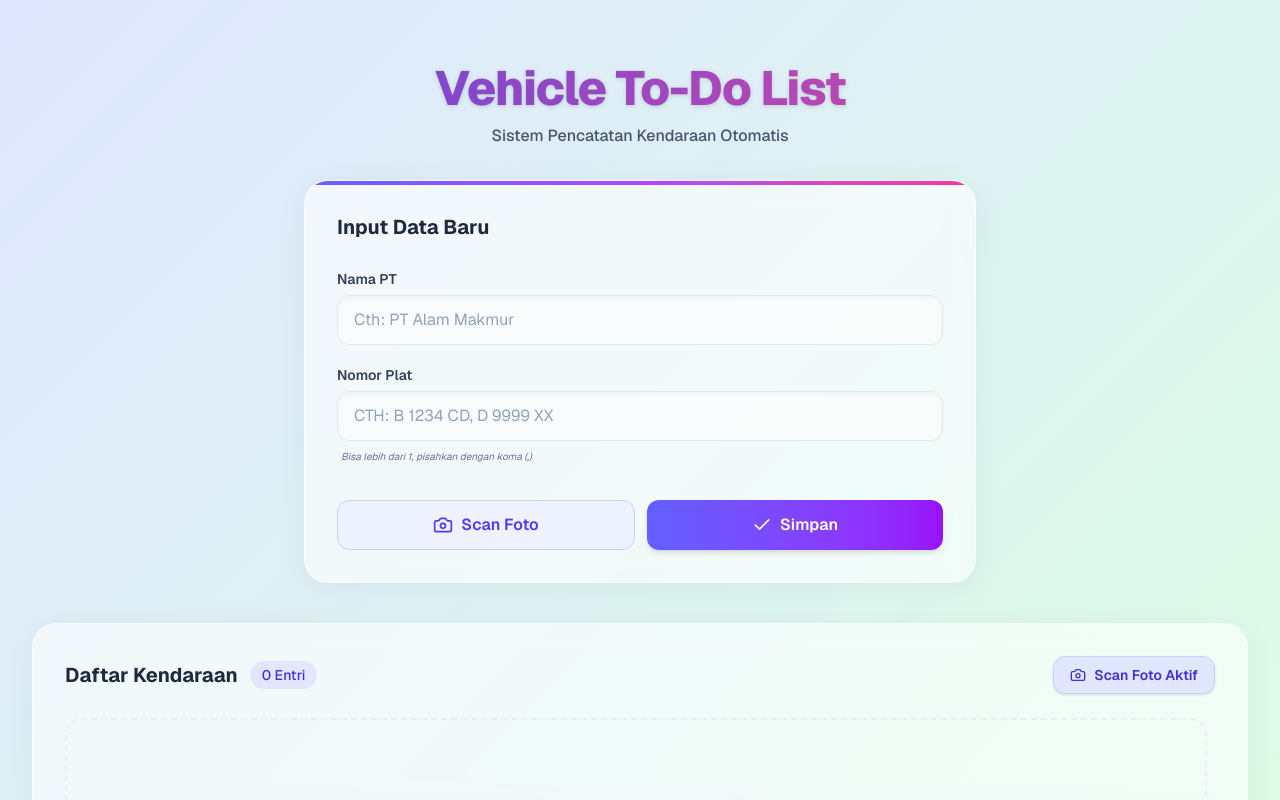
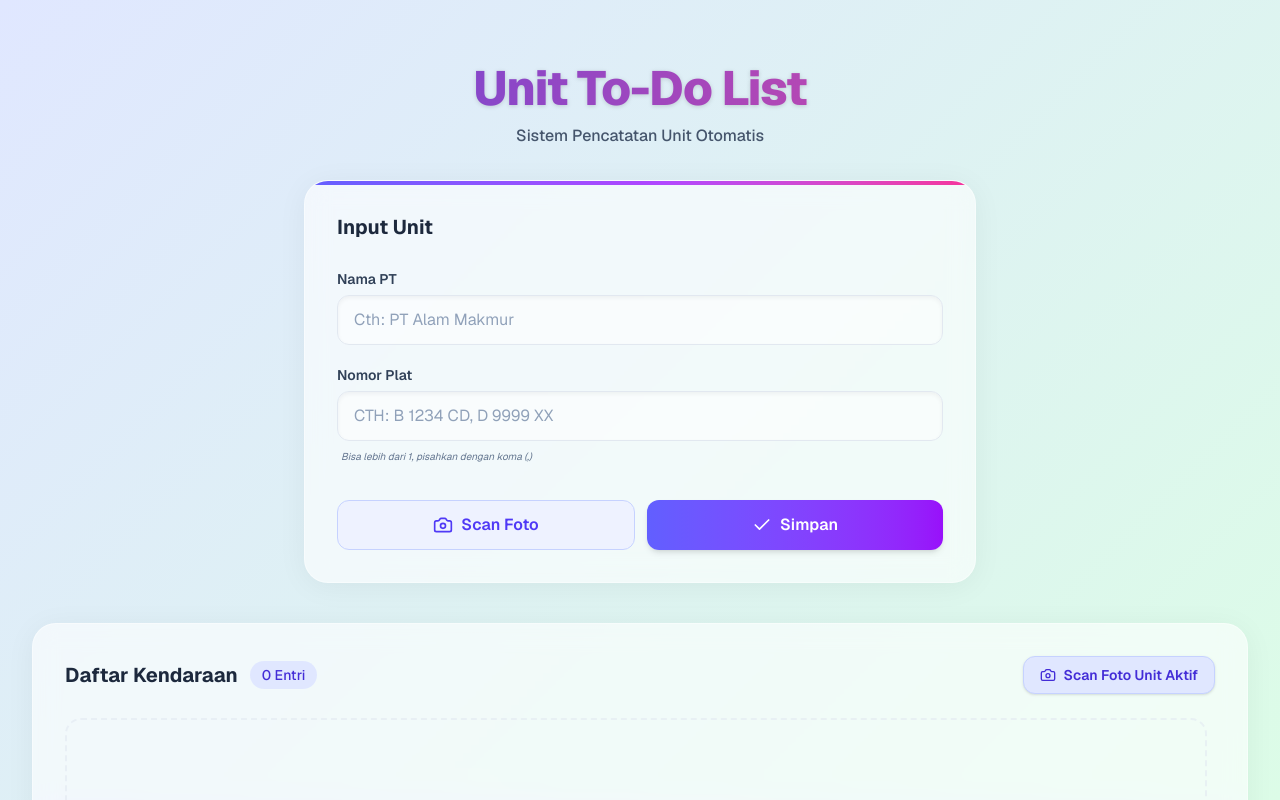
Before and after one commit to agilaulia/TO-DO-LIST, a Next.js app: page / in a window 1280 px wide. Shown: the top 800 px of the page. Built offline with nearby package versions, Linux system fonts and the light colour scheme.

Commit message:
Update fitur: ubah teks Vehicle/Kendaraan menjadi Unit

```diff
--- a/src/app/page.tsx
+++ b/src/app/page.tsx
@@ -251,10 +251,10 @@ export default function Home() {
       {/* Header */}
       <header className="text-center mt-4 md:mt-8 px-2">
         <h1 className="text-3xl sm:text-4xl md:text-5xl font-extrabold tracking-tight text-gradient mb-2 pb-1 drop-shadow-sm">
-          Vehicle To-Do List
+          Unit To-Do List
         </h1>
         <p className="text-slate-600 dark:text-slate-300 font-medium">
-          Sistem Pencatatan Kendaraan Otomatis
+          Sistem Pencatatan Unit Otomatis
         </p>
       </header>
 
@@ -266,7 +266,7 @@ export default function Home() {
           <div className="absolute top-0 left-0 w-full h-1 bg-gradient-to-r from-indigo-500 via-purple-500 to-pink-500"></div>
 
           <h2 className="text-xl font-bold text-slate-800 dark:text-white mb-2">
-            Input Data Baru
+            Input Unit
           </h2>
 
           <div className="flex flex-col gap-1.5">
@@ -398,7 +398,7 @@ export default function Home() {
               className="bg-indigo-100 hover:bg-indigo-200 dark:bg-indigo-900/40 dark:hover:bg-indigo-800/60 text-indigo-700 dark:text-indigo-300 py-2 px-4 rounded-xl font-semibold flex items-center justify-center gap-2 transition-colors border border-indigo-200 dark:border-indigo-700 disabled:opacity-50 text-sm w-full sm:w-auto shadow-sm"
             >
               {isUpdatingStatus ? <Loader2 className="w-4 h-4 animate-spin" /> : <Camera className="w-4 h-4" />}
-              {isUpdatingStatus ? "Memproses..." : "Scan Foto Aktif"}
+              {isUpdatingStatus ? "Memproses..." : "Scan Foto Unit Aktif"}
             </button>
             <input
               type="file"
```
